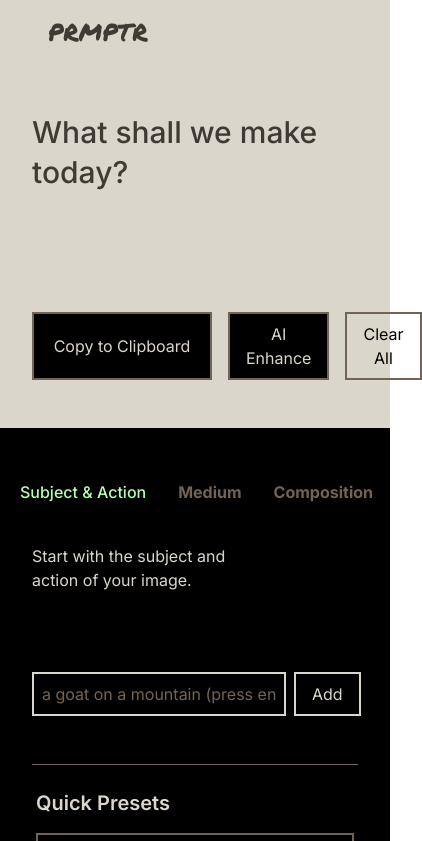
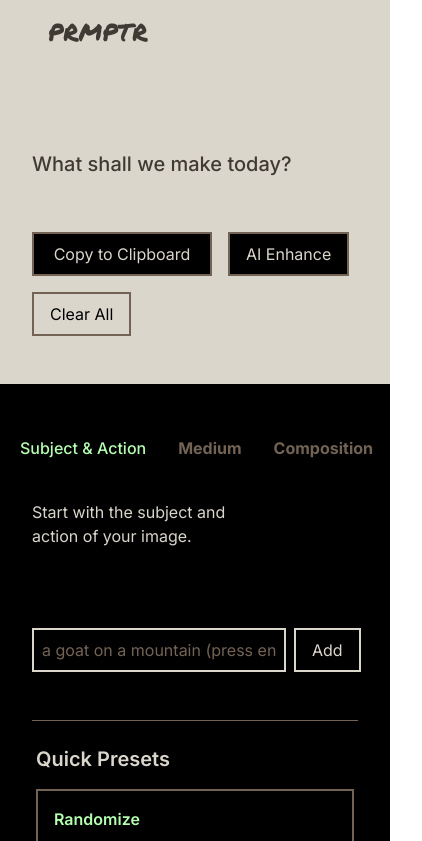
Before and after one commit to mikemakesmoves/PRMPTR_V2, a React (Vite) app in the folder prmptr/: page / in a window 390 px wide. Shown: the top 841 px of the page, 422 px wide, since content can reach past the window. Built offline with nearby package versions, Linux system fonts and the light colour scheme.

Commit message:
Mobile adjustments

```diff
--- a/prmptr/src/App.jsx
+++ b/prmptr/src/App.jsx
@@ -220,7 +220,7 @@ function App() {
 
 
   return (
-    <div className="flex flex-col min-h-screen bg-prmptrblack">
+    <div className="flex flex-col min-h-screen bg-prmptrblack overflow-x-hidden">
       {/* Top Section - Make it sticky */}
       <div className="sticky top-0 z-50 w-full bg-prmptrwhite">
         {/* Header */}
@@ -241,7 +241,7 @@ function App() {
       </div>
 
       {/* Scrollable Content */}
-      <div className="flex-grow">
+      <div className="flex-grow overflow-x-hidden">
 
         {/* Main Section */}
         <div className="builder flex flex-col md:flex-row w-full max-w-[1280px] mx-auto px-4 py-8">
--- a/prmptr/src/components/PromptGenerator.jsx
+++ b/prmptr/src/components/PromptGenerator.jsx
@@ -29,18 +29,21 @@ function PromptGenerator({ prompt, onClear, AIEnhance }) {
 
   return (
     <div className="w-full max-w-[1280px] p-4">
-      <div className="min-h-[200px]">
-        <p key={prompt} className="text-3xl leading-10 font-medium text-brown3 mb-4 hover:text-brown2 animate-fade-in">
+      <div className="min-h-[120px] md:min-h-[200px] flex items-center">
+        <p
+          key={prompt}
+          className="text-xl md:text-3xl leading-8 md:leading-10 font-medium text-brown3 mb-4 hover:text-brown2 animate-fade-in"
+        >
           {prompt}
         </p>
       </div>
-      <div className="flex gap-4">
+      <div className="flex flex-wrap gap-4">
         <button
           onClick={copyToClipboard}
           className={`px-4 py-2 border-2 transition-all duration-200
             ${copied
               ? 'bg-green1 text-prmptrblack font-bold border-brown2 min-w-[180px]'
-              : 'bg-prmptrblack text-brown1 border-brown2 min-w-[180px] hover:border-green1 hover:text-green1 hover:shadow-xl hover:scale-105 ease-in-out duration-300 min-w-[160px]'
+              : 'bg-prmptrblack text-brown1 border-brown2 min-w-[180px] hover:border-green1 hover:text-green1 hover:shadow-xl hover:scale-105 ease-in-out duration-300'
             }`}
         >
           {copied ? 'Copied!' : 'Copy to Clipboard'}
```
